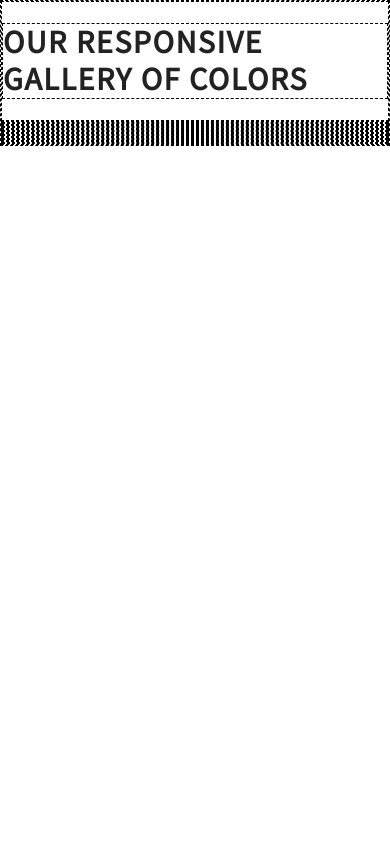
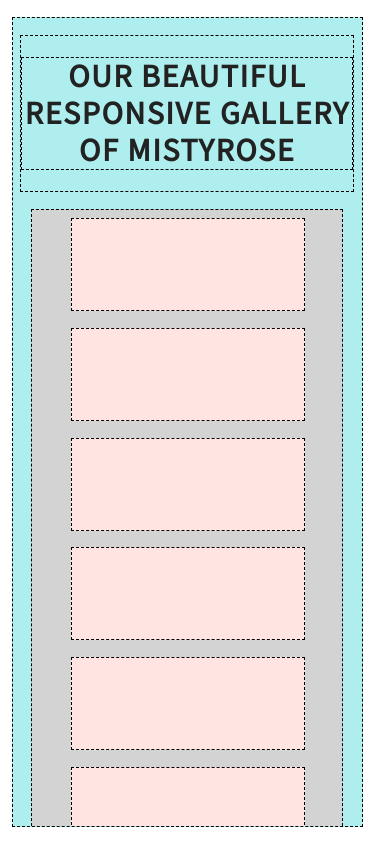
Before and after one commit to avocadobravado/basic-gallery, a plain HTML site: page index.html in a window 390 px wide. Drawn offline with nearby package versions, Linux system fonts and the light colour scheme.

Commit message:
Add media queries for 1440px, 800px, and mobile styles using a mobile first approach to design

```diff
--- a/css/styles.css
+++ b/css/styles.css
@@ -7,9 +7,6 @@
   border:1px dashed #000;
 }
 
-.columns {
-  min-height: 100px;
-}
 
 /* END WIREFRAME TESTING */
 
@@ -26,7 +23,11 @@
 
 body {
   color: #222;
+  /*max-width: 600px;*/
+  height: 96vh;
+  width: 96vw;
 
+  margin: 2vh 0;
   /*Apply Google Font*/
   font-family: 'Lora', serif;
 
@@ -44,24 +45,35 @@ h1, h2, h3, h4, h5, h6 {
   font-family: 'Source Sans Pro', sans-serif;
   text-transform: uppercase;
   letter-spacing: 0.1rem;
+  text-align: center;
 }
 
   /*Link styles*/
 
-a {
-  text-decoration: none;
+.container {
+  background: paleturquoise;
+  width: 90vw;
+  height: 96vh;
+  margin: 0 auto;
+  overflow: hidden;
+  padding: 2vh 2vw;
 }
-
-a:hover {
-  color: inherit;
+.gallery {
+  width: 80vw;
+  height: 79vh;
+  background: lightgrey;
+  overflow: auto;
+  /*padding: 2vh 2vw;*/
+  margin: 0 auto;
+  margin-top: 2vh;
 }
-
-a:visited {
-  color: inherit;
-}
-
-a:active {
-  color: inherit;
+.gallery-item {
+  float: left;
+  width: 60vw;
+  height: 11vh;
+  /*padding: 1vh 1vw;*/
+  background: mistyrose;
+  margin: 1vh 10vw;
 }
 
  /* Clearfix */
@@ -75,22 +87,27 @@ clear: both;
 
 /* MEDIA QUERIES */
 
-/* Large Devices, Wide Screens */
- @media only screen and (max-width : 1200px) {
-
+/* Medium Devices, Wide Screens */
+ @media only screen and (min-width : 800px) {
+   .gallery {
+     padding: 0;
+   }
+   .gallery-item {
+     height: 24vh;
+     width: 30vw;
+     margin: 1vh 4.7vw;
+   }
  }
 
- /* Medium Devices */
- @media only screen and (max-width : 992px) {
+ /*Large screens*/
 
+ @media only screen and (min-width : 1440px) {
+   .gallery {
+     padding: 0;
+   }
+   .gallery-item {
+     height: 37.3vh;
+     width: 24vw;
+     margin: 1vh 1.3vw;
+   }
  }
-
- /* Small Devices, Tablets */
- @media only screen and (max-width : 768px) {
-
- }
-
- /* Extra Small Devices, Phones */
- @media only screen and (max-width : 480px) {
-
- }
--- a/index.html
+++ b/index.html
@@ -24,31 +24,20 @@
   <body>
     <div class="container">
       <div class="header">
-        <h1>Our Responsive Gallery of Colors</h1>
-
+        <h1>Our BEAUTIFUL Responsive Gallery of Mistyrose</h1>
       </div>
-      <div class="gallery-item">
-        <div id="tomato">
+      <div class="gallery">
+        <div class="gallery-item">
         </div>
-      </div>
-      <div class="gallery-item">
-        <div id="springgreen">
+        <div class="gallery-item">
         </div>
-      </div>
-      <div class="gallery-item">
-        <div id="lightblue">
+        <div class="gallery-item">
         </div>
-      </div>
-      <div class="gallery-item">
-        <div id="plum">
+        <div class="gallery-item">
         </div>
-      </div>
-      <div class="gallery-item">
-        <div id="goldenrod">
+        <div class="gallery-item">
         </div>
-      </div>
-      <div class="gallery-item">
-        <div id="olivedrab">
+        <div class="gallery-item">
         </div>
       </div>
     </div>
```
